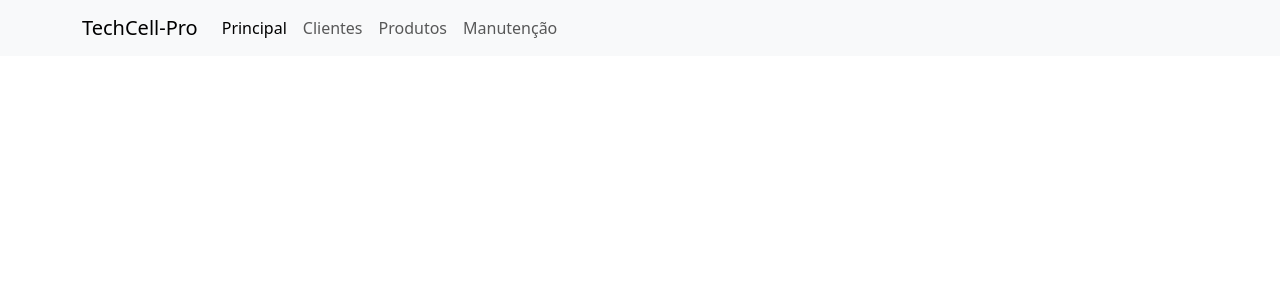
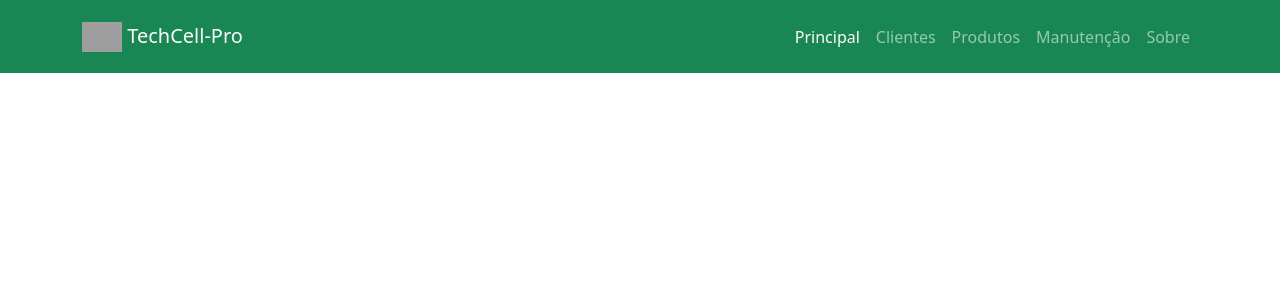
Before and after one commit to flaviogui/TechCell-Pro, a Django app: page / in a window 1280 px wide. Shown: the top 300 px of the page. Run offline with Django 4.2, Linux system fonts and the light colour scheme; grey boxes are pictures that could not be loaded.

Commit message:
Navbar quase finalizada, erro de imagem #22

```diff
--- a/projeto/templates/index.html
+++ b/projeto/templates/index.html
@@ -1,12 +1,15 @@
 {% extends 'base.html' %}
+{% load static %}
 
 {% block title %} TechCell-Pro {% endblock %}
 
 {% block content %}
     <header>
-        <nav class="navbar bg-light navbar-expand-sm">
+        <nav class="navbar bg-success
+         navbar-dark navbar-expand-sm py-3">
         <div class = "container" id = "nav-container d-flex align-items-center">
                 <a href="#" class = "navbar-brand">
+                    <img src="{% static 'img/logo.svg' %}" alt="TechCell Logo" class="d-inline-block align-text-top" style="height: 30px; width: auto;">
                     TechCell-Pro
                 </a>
                 <button class="navbar-toggler" type="button" data-bs-toggle="collapse" data-bs-target="menuNavbar">
@@ -14,7 +17,13 @@
                 </button>
                 <div class="collapse navbar-collapse" id ="menuNavbar">
                     <div class="collapse navbar-collapse">
-                        <div class="navbar-nav"><a href="#" class="nav-link active">Principal</a><a href="#" class="nav-link">Clientes</a><a href="#" class="nav-link">Produtos</a><a href="#" class="nav-link">Manutenção</a></div>
+                        <div class="navbar-nav ms-auto">
+                            <a href="#"
+                            class="nav-link active">Principal</a>
+                            <a href="#" class="nav-link">Clientes</a>
+                            <a href="#" class="nav-link">Produtos</a>
+                            <a href="#" class="nav-link">Manutenção</a>
+                            <a href="#" class="nav-link">Sobre</a></div>
                     </div>
 
                 </div>
```
Also changed, not shown: projeto/img/hdcagency_logo.svg (deleted).
